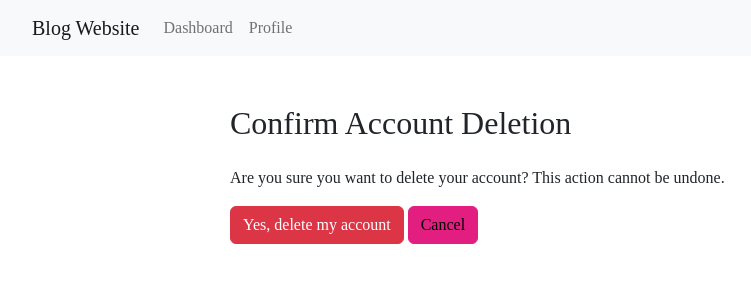
After one commit to akm4774/BlogProject, a Django app: page /delete_account/ in a window 1280 px wide. The commit adds this page. Shown: the top 300 px of the page, without its empty margins (50-801 px from the left). Run offline with Django 5.2, Linux system fonts and the light colour scheme; a user stored in the database is signed in; data comes from the database, SQL or seed files in the repository; both versions use the stored data as it was after the commit; some libraries are stand-ins or nearby versions.

Commit message:
resolved integrity errors

```diff
--- a/blogsite/blogg/models.py
+++ b/blogsite/blogg/models.py
@@ -20,16 +20,7 @@ class Blog(models.Model):
 
 class Profile(models.Model):
     user = models.OneToOneField(User, on_delete=models.CASCADE)
-    image = models.ImageField(default='default.jpg', upload_to='profile_pics')
+    image = models.ImageField(upload_to='profile_images/', null=True, blank=True)
 
     def __str__(self):
         return f'{self.user.username} Profile'
-
-@receiver(post_save, sender=User)
-def create_profile(sender, instance, created, **kwargs):
-    if created:
-        Profile.objects.create(user=instance)
-
-@receiver(post_save, sender=User)
-def save_profile(sender, instance, **kwargs):
-    instance.profile.save()
--- /dev/null
+++ b/blogsite/blogg/templates/blogg/confirm_delete_account.html
@@ -0,0 +1,19 @@
+{% extends 'blogg/base.html' %}
+
+{% block title %}Confirm Account Deletion{% endblock %}
+
+{% block content %}
+<div class="container mt-5">
+    <div class="row">
+        <div class="col-md-8 offset-md-2">
+            <h2 class="mb-4">Confirm Account Deletion</h2>
+            <p>Are you sure you want to delete your account? This action cannot be undone.</p>
+            <form method="post">
+                {% csrf_token %}
+                <button type="submit" name="confirm" class="btn btn-danger">Yes, delete my account</button>
+                <a href="{% url 'profile' %}" class="btn btn-secondary">Cancel</a>
+            </form>
+        </div>
+    </div>
+</div>
+{% endblock %}
--- a/blogsite/blogg/templates/blogg/profile.html
+++ b/blogsite/blogg/templates/blogg/profile.html
@@ -38,7 +38,10 @@
             <hr>
 
             <!-- Delete Account Button -->
-            <button class="btn btn-danger">Delete Account</button>
+            <form method="get" action="{% url 'delete_account' %}">
+                {% csrf_token %}
+                <button type="submit" class="btn btn-danger">Delete Account</button>
+            </form>
         </div>
     </div>
 </div>
--- a/blogsite/blogg/urls.py
+++ b/blogsite/blogg/urls.py
@@ -13,4 +13,5 @@ urlpatterns = [
     path('delete-blog/<int:blog_id>/', views.delete_blog, name='delete_blog'),
     path('profile/', views.profile_view, name='profile'),
     path('blog/<int:pk>/', views.BlogDetailView.as_view(), name='blog_detail'),
+    path('delete_account/', views.delete_account, name='delete_account'),
 ]
--- a/blogsite/blogg/views.py
+++ b/blogsite/blogg/views.py
@@ -132,3 +132,12 @@ class BlogDetailView(DetailView):
     model = Blog
     template_name = 'blogg/blogpage.html'
     context_object_name = 'blog'
+
+@login_required
+def delete_account(request):
+    if request.method == 'POST' and 'confirm' in request.POST:
+        user = request.user
+        logout(request)
+        user.delete()
+        return redirect('home')
+    return render(request, 'blogg/confirm_delete_account.html')
```
Also changed, not shown: blogsite/blogg/templates/blogg/registration/login.html (+27 -1 lines), blogsite/blogg/templates/blogg/registration/signup.html (+22 -0 lines), blogsite/blogg/migrations/0003_alter_profile_image.py (added), blogsite/db.sqlite3, blogsite/media/profile_images/wp2.jpg (added).
